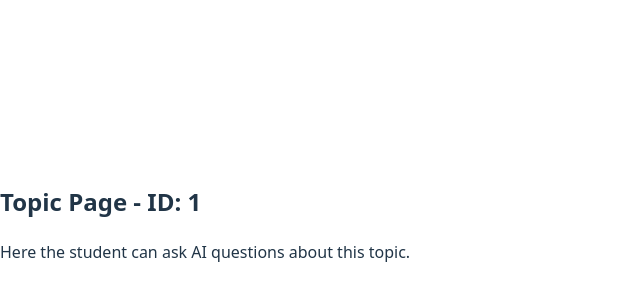
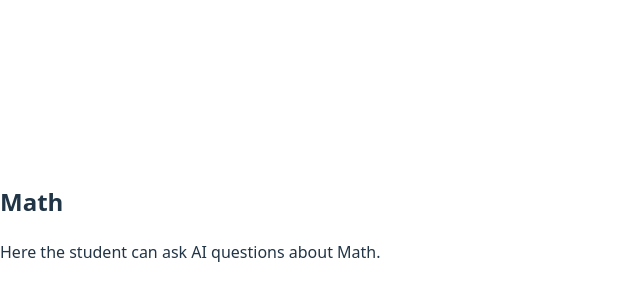
Before and after one commit to MisturaDev/learnai, a React (Vite) app: page /topic/1 in a window 1280 px wide. Shown: the part 178-478 px from the top of the page, without its empty margins (0-640 px from the left). Built offline with nearby package versions, Linux system fonts and the light colour scheme.

Commit message:
Implement TopicPage with dynamic topic names and clickable navigation from HomePage

```diff
--- a/src/pages/TopicPage.jsx
+++ b/src/pages/TopicPage.jsx
@@ -1,13 +1,22 @@
 import React from 'react';
 import { useParams } from 'react-router-dom';
 
+const topics = [
+  { id: 1, name: 'Math' },
+  { id: 2, name: 'Physics' },
+  { id: 3, name: 'History' },
+];
+
 function TopicPage() {
   const { id } = useParams();
+  const topic = topics.find((t) => t.id === parseInt(id));
+
+  if (!topic) return <div>Topic not found</div>;
 
   return (
     <div className="p-4">
-      <h2 className="text-2xl font-bold mb-4">Topic Page - ID: {id}</h2>
-      <p>Here the student can ask AI questions about this topic.</p>
+      <h2 className="text-2xl font-bold mb-4">{topic.name}</h2>
+      <p>Here the student can ask AI questions about {topic.name}.</p>
     </div>
   );
 }
```
